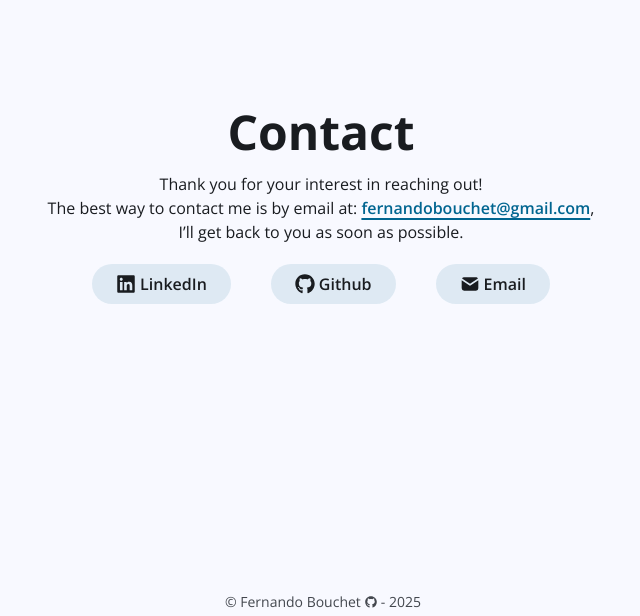
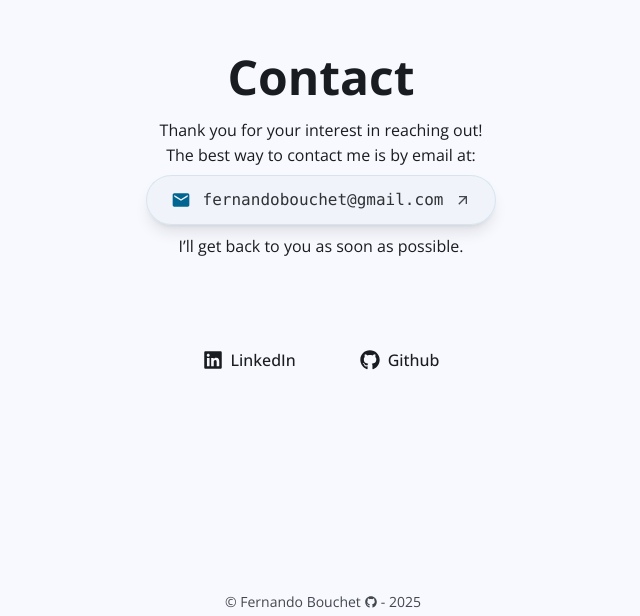
Before and after one commit to fernandobouchet/fernandobouchet.github.io, a Next.js app: page / in a window 1280 px wide. Shown: the part 3378-3994 px from the top of the page, without its empty margins (319-959 px from the left). Built offline with nearby package versions, Linux system fonts and the light colour scheme.

Commit message:
feat: update contact section

```diff
--- a/components/contact/contact-links.tsx
+++ b/components/contact/contact-links.tsx
@@ -1,36 +1,30 @@
 "use client";
+
 import { motion } from "motion/react";
 import { FaGithub, FaLinkedin } from "react-icons/fa";
-import { TbMailFilled } from "react-icons/tb";
-import { ButtonLink } from "../ui/button-link";
+import { SocialLink } from "./social-link";
 
 const links = [
   {
     id: 1,
     link: "https://www.linkedin.com/in/fernandobouchet",
-    icon: <FaLinkedin className="link-icon text-foreground" />,
+    icon: <FaLinkedin />,
     name: "LinkedIn",
   },
   {
     id: 2,
     link: "https://github.com/fernandobouchet",
-    icon: <FaGithub className="link-icon text-foreground" />,
+    icon: <FaGithub />,
     name: "Github",
-  },
-  {
-    id: 3,
-    link: "mailto:fernandobouchet@gmail.com",
-    icon: <TbMailFilled className="link-icon text-foreground" />,
-    name: "Email",
   },
 ];
 
 const ContactLinks = () => {
   return (
-    <motion.ul
-      className="w-full flex justify-around md:justify-center md:gap-10 py-5"
+    <motion.div
+      className="flex items-center justify-center gap-8 w-full border-t border-white/5 pt-8"
       variants={{
-        hidden: { opacity: 1 },
+        hidden: { opacity: 0 },
         visible: {
           opacity: 1,
           transition: {
@@ -41,26 +35,21 @@ const ContactLinks = () => {
       }}
       initial="hidden"
       whileInView="visible"
-      viewport={{ once: false }}
+      viewport={{ once: true }}
     >
-      {links.map((link) => (
-        <motion.li
-          className="flex flex-col items-center gap-1"
-          key={link.id}
+      {links.map((e) => (
+        <motion.div
+          key={e.id}
           variants={{
             hidden: { y: 20, opacity: 0 },
-            visible: {
-              y: 0,
-              opacity: 1,
-            },
+            visible: { y: 0, opacity: 1 },
           }}
         >
-          <ButtonLink link={link.link} icon={link.icon} variant="ghost">
-            {link.name}
-          </ButtonLink>
-        </motion.li>
+          <SocialLink href={e.link} icon={e.icon} label={e.name} />
+        </motion.div>
       ))}
-    </motion.ul>
+    </motion.div>
   );
 };
+
 export { ContactLinks };
--- a/components/contact/contact.tsx
+++ b/components/contact/contact.tsx
@@ -1,29 +1,47 @@
 "use client";
 
 import { useContext } from "react";
+import { LanguageContext } from "@/context/language-context";
 import { SectionContainer } from "../ui/section-container";
+import { MdEmail, MdArrowOutward } from "react-icons/md";
 import { ContactLinks } from "./contact-links";
-import { LanguageContext } from "@/context/language-context";
 
 const Contact = () => {
   const { texts } = useContext(LanguageContext);
+  const email = "fernandobouchet@gmail.com";
 
   return (
     <SectionContainer sectionId="contact">
-      <h2 className="section-title">{texts.contact.title}</h2>
-      <div className="text-center">
-        <p>{texts.contact.p1}</p>
-        <p>
-          {texts.contact.p2}:{" "}
-          <a href="mailto:fernandobouchet@gmail.com" className="link-text">
-            fernandobouchet@gmail.com
+      <div className="w-full max-w-2xl px-4 flex flex-col items-center text-center">
+        <h2 className="section-title">{texts.contact.title}</h2>
+        <p className="max-w-lg leading-relaxed">{texts.contact.p1}</p>
+
+        <div className="flex flex-col items-center gap-2">
+          <p>{texts.contact.p2}:</p>
+          <a
+            href={`mailto:${email}`}
+            className="
+              group flex items-center gap-3 px-6 py-3 rounded-full
+              bg-secondary/30 border border-primary/10
+              backdrop-blur-md shadow-lg
+              transition-colors duration-300 hover:bg-secondary/50
+            "
+          >
+            <MdEmail className="text-xl text-primary" />
+            <span className="font-mono text-base font-medium text-foreground/90">
+              {email}
+            </span>
+            <MdArrowOutward className="text-muted-foreground group-hover:text-primary transition-colors" />
           </a>
-          ,
+        </div>
+
+        <p className="max-w-lg leading-relaxed mt-2 mb-12">
+          {texts.contact.p3}
         </p>
-        <p>{texts.contact.p3}</p>
+        <ContactLinks />
       </div>
-      <ContactLinks />
     </SectionContainer>
   );
 };
+
 export { Contact };
--- /dev/null
+++ b/components/contact/social-link.tsx
@@ -0,0 +1,33 @@
+"use client";
+
+import { ReactNode } from "react";
+
+interface Props {
+  href: string;
+  icon: ReactNode;
+  label: string;
+}
+
+export const SocialLink = ({ href, icon, label }: Props) => {
+  return (
+    <a
+      href={href}
+      target="_blank"
+      rel="noopener noreferrer"
+      className="
+        flex items-center gap-2 px-4 py-2 rounded-xl
+        transition-colors duration-300
+
+        /* 1. Color Global Sólido */
+        text-foreground
+
+        /* 2. Hover Optimizado para Light/Dark */
+        /* Usa el color primario con transparencia (se ve bien en blanco y en negro) */
+        hover:bg-primary/10 hover:text-primary
+      "
+    >
+      <span className="text-xl">{icon}</span>
+      <span className="font-medium">{label}</span>
+    </a>
+  );
+};
```
